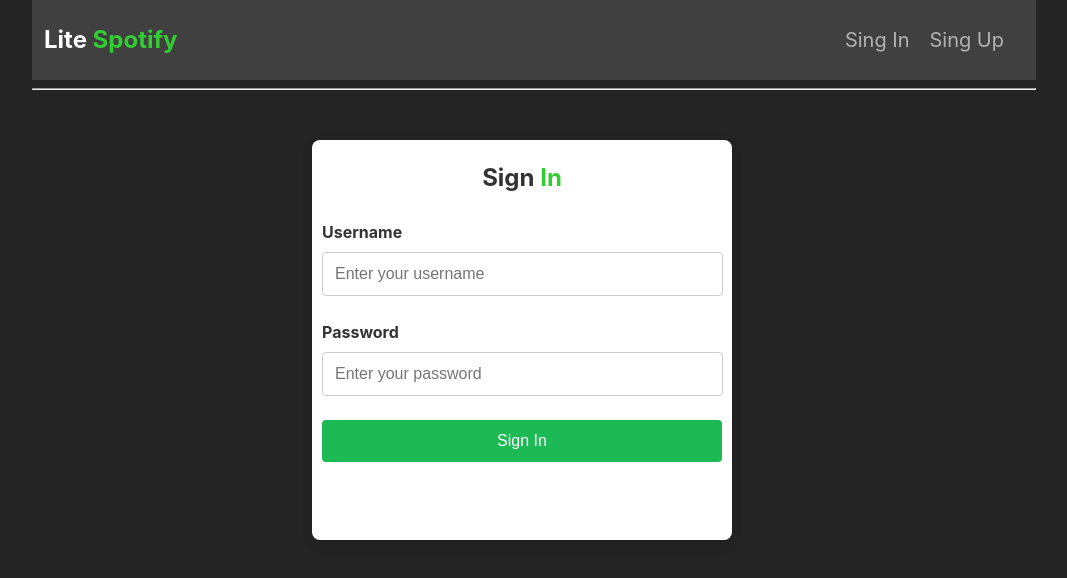
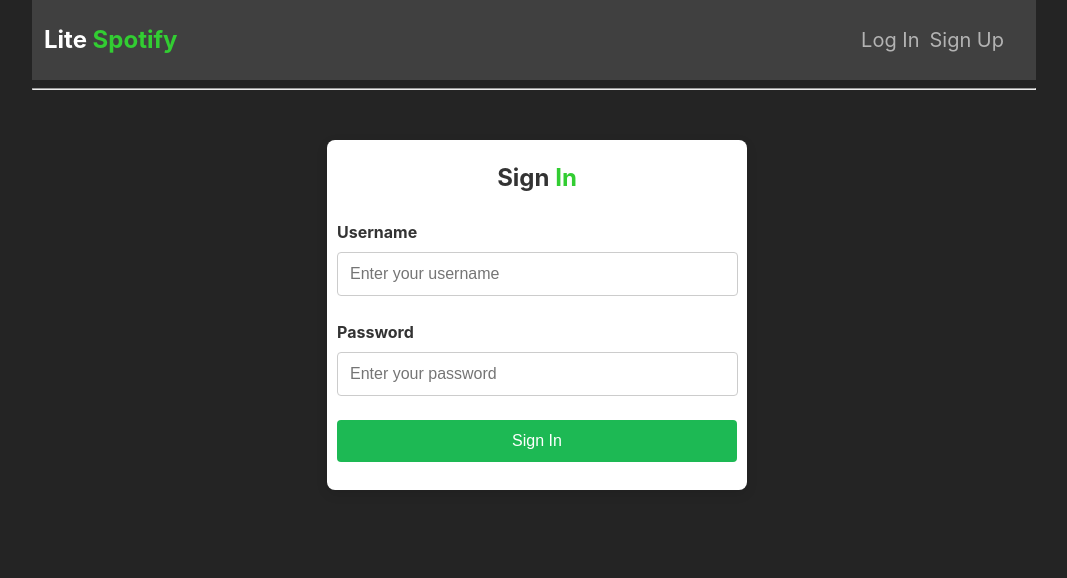
Before and after one commit to koog7/SpotifyApp, a React (Vite) app in the folder frontend/: page /registration in a window 1280 px wide. Shown: the top 578 px of the page, without its empty margins (106-1173 px from the left). Built offline with nearby package versions, Linux system fonts and the light colour scheme.

Commit message:
Добавлен post метод для регистрации пользователя , а так же отображение имя юзера в хедере

```diff
--- a/frontend/src/App.css
+++ b/frontend/src/App.css
@@ -131,11 +131,10 @@
 }
 
 
-
 .signin-container {
   display: flex;
-  height: 50vh;
-  margin-left: 110px;
+  min-height: 350px;
+  margin-left: 125px;
   margin-top: 50px;
 }
 
@@ -177,10 +176,6 @@
   transition: border-color 0.3s;
 }
 
-.input-group input:focus {
-  border-color: #007bff;
-}
-
 
 .signin-button {
   background-color: #1db954;
--- a/frontend/src/App.tsx
+++ b/frontend/src/App.tsx
@@ -5,11 +5,11 @@ import ListAlbums from "./containers/ListAlbums.tsx";
 import TrackList from "./containers/TrackList.tsx";
 import {useSelector} from "react-redux";
 import {RootState} from "./app/store.ts";
-import SignUp from "./containers/AuthPages/SignUp.tsx";
 import SignIn from "./containers/AuthPages/SignIn.tsx";
 
 const App = () => {
     const loader = useSelector((state: RootState) => state.Artist.loader);
+    const userData = useSelector((state: RootState) => state.Artist.user);
     return(
         <>
             <div>
@@ -18,8 +18,19 @@ const App = () => {
                         <NavLink className="nav-link" to="/" style={{textDecoration: 'none', color: 'white'}}>Lite <span style={{color: 'limegreen'}}>Spotify</span></NavLink>
                     </h2>
                     <div style={{display: 'flex', alignItems: 'center', marginLeft: 'auto', gap:'20px', paddingRight:'30px', fontSize:'20px'}}>
-                        <NavLink to={'/registration'} style={{color: '#b3b3b3', textDecoration:'none'}}>Sing In</NavLink>
-                        <NavLink to={'/login'} style={{color: '#b3b3b3', textDecoration:'none'}}>Sing Up</NavLink>
+                        {userData && userData.username ? (
+                            <p>{userData.username}</p>
+                        ) : (
+                            <div>
+                                <NavLink to="/login" style={{ color: '#b3b3b3', textDecoration: 'none', marginRight: '10px' }}>
+                                    Log In
+                                </NavLink>
+                                <NavLink to="/registration" style={{ color: '#b3b3b3', textDecoration: 'none' }}>
+                                    Sign Up
+                                </NavLink>
+                            </div>
+                        )}
+
                     </div>
                 </div>
                 <hr/>
--- a/frontend/src/containers/AuthPages/SignIn.tsx
+++ b/frontend/src/containers/AuthPages/SignIn.tsx
@@ -1,17 +1,41 @@
-import React from 'react';
+import React, {useState} from 'react';
+import {useDispatch, useSelector} from "react-redux";
+import {AppDispatch, RootState} from "../../app/store.ts";
+import {loginUser} from "../Thunk/FetchSlice.ts";
+import {useNavigate} from "react-router-dom";
 
 const SignIn = () => {
+
+    const dispatch = useDispatch<AppDispatch>();
+    const [login, setLogin] = useState({
+        username: '',
+        password: '',
+    });
+    const navigate = useNavigate()
+
+    const getValueInput = (event: React.ChangeEvent<HTMLInputElement>) => {
+        const {name, value} = event.target;
+        setLogin(prevState => ({...prevState, [name]: value}));
+    };
+
+    const submitData = async (e: React.FormEvent) => {
+        e.preventDefault();
+
+        await dispatch(loginUser(login))
+        await navigate('/')
+    };
+
     return (
         <div className="signin-container">
-            <form className="signin-form">
+            <form className="signin-form" onSubmit={submitData}>
                 <h2>Sign <span style={{color:'limegreen'}}>In</span></h2>
                 <div className="input-group">
                     <label htmlFor="username">Username</label>
-                    <input type="text" id="username" placeholder="Enter your username"/>
+                    <input type="text" name="username" placeholder="Enter your username" value={login.username} onChange={getValueInput} required/>
                 </div>
                 <div className="input-group">
                     <label htmlFor="password">Password</label>
-                    <input type="password" id="password" placeholder="Enter your password"/>
+                    <input type="password" name="password" placeholder="Enter your password" value={login.password} onChange={getValueInput} required/>
                 </div>
                 <button type="submit" className="signin-button">Sign In</button>
             </form>
--- a/frontend/src/containers/Thunk/FetchSlice.ts
+++ b/frontend/src/containers/Thunk/FetchSlice.ts
@@ -2,6 +2,15 @@ import {createAsyncThunk, createSlice, PayloadAction} from "@reduxjs/toolkit";
 import axiosAPI from "../../axios/AxiosAPI.ts";
 import {RootState} from "../../app/store.ts";
 
+export interface User{
+    _id: string,
+    username: string,
+    token: string,
+}
+interface LoginData {
+    username: string;
+    password: string;
+}
 interface Artists{
     _id: string;
     name: string;
@@ -35,7 +44,8 @@ interface Tracks{
 interface ArtistState {
     allArtists: Artists[];
     certainAlbums: Albums[];
-    allTracks: Tracks[]
+    allTracks: Tracks[];
+    user: User | null;
     loader: boolean;
     error: boolean;
 }
@@ -43,6 +53,7 @@ const initialState: ArtistState = {
     allArtists: [],
     certainAlbums: [],
     allTracks: [],
+    user: null,
     loader: false,
     error: false,
 };
@@ -81,6 +92,15 @@ export const getAlbums = createAsyncThunk<Albums[], string , { state: RootState
 export const getTracks = createAsyncThunk<Tracks[], string , { state: RootState }>('artist/getTracks', async (id: string) => {
     try{
         const response = await axiosAPI.get(`/tracks?album=${id}`);
+        return response.data;
+    }catch (error) {
+        console.error('Error:', error);
+    }
+});
+
+export const loginUser = createAsyncThunk<User , LoginData , { state: RootState }>('users/singIn', async (loginData: { username: string; password: string }) => {
+    try{
+        const response = await axiosAPI.post(`/users` , loginData);
         return response.data;
     }catch (error) {
         console.error('Error:', error);
@@ -131,6 +151,19 @@ export const ArtistsSlice = createSlice({
         builder.addCase(getTracks.rejected, (state: ArtistState) => {
             state.loader = false;
             state.error = true;
+        })
+        builder.addCase(loginUser.pending, (state: ArtistState) => {
+            state.loader = true;
+            state.error = false;
+        });
+        builder.addCase(loginUser.fulfilled, (state: ArtistState, action) => {
+            state.user = action.payload;
+            state.loader = false;
+            console.log(state.user)
+        });
+        builder.addCase(loginUser.rejected, (state: ArtistState) => {
+            state.loader = false;
+            state.error = true;
         });
     },
 })
```
